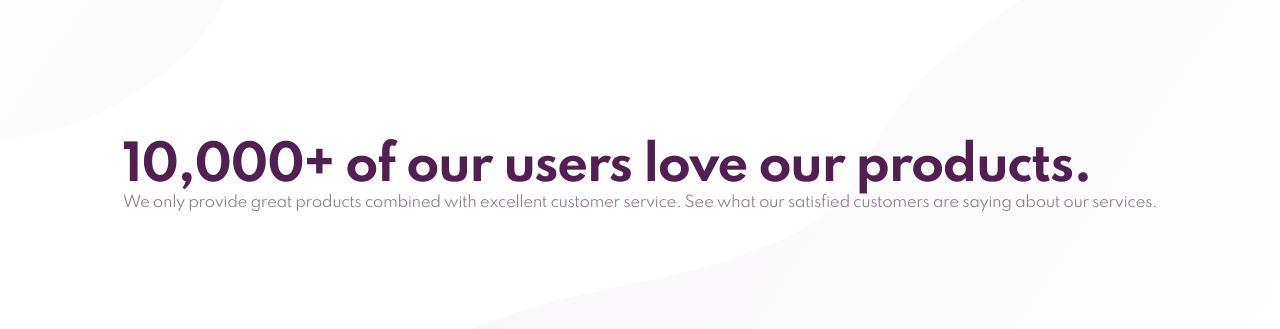
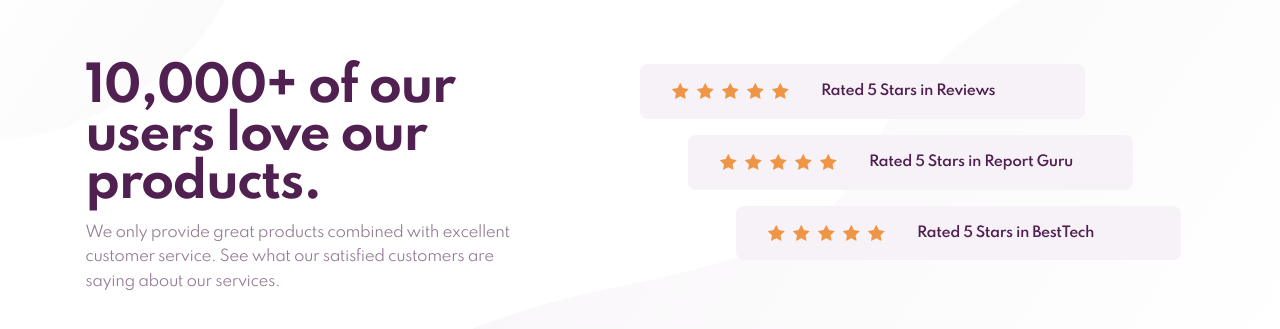
Before and after one commit to MinhKhangTran/w52s_11_vanilla_social_proof, a website: page index.html in a window 1280 px wide. Shown: the part 221-550 px from the top of the page. Drawn offline with Linux system fonts and the light colour scheme.

Commit message:
:sparkles: header section

```diff
--- a/index.html
+++ b/index.html
@@ -14,7 +14,7 @@
     <link rel="stylesheet" href="/styles/global.css" />
     <title>Frontend Mentor | Social proof section #11</title>
   </head>
-  <body>
+  <body class="container">
     <article>
       <div class="social__header">
         <div class="social__header--left">
@@ -27,8 +27,48 @@
             services.
           </p>
         </div>
-        <div class="social__header--right"></div>
+        <div class="social__header--right">
+          <!-- Review Start -->
+          <div class="review bg-light-grayish-magenta review-1">
+            <div class="review-stars">
+              <img src="./images/icon-star.svg" alt="" aria-hidden="true" />
+              <img src="./images/icon-star.svg" alt="" aria-hidden="true" />
+              <img src="./images/icon-star.svg" alt="" aria-hidden="true" />
+              <img src="./images/icon-star.svg" alt="" aria-hidden="true" />
+              <img src="./images/icon-star.svg" alt="" aria-hidden="true" />
+            </div>
+            <h2 class="h2 text-very-dark-magenta">Rated 5 Stars in Reviews</h2>
+          </div>
+          <!-- Review End -->
+          <!-- Review Start -->
+          <div class="review bg-light-grayish-magenta review-2">
+            <div class="review-stars">
+              <img src="./images/icon-star.svg" alt="" aria-hidden="true" />
+              <img src="./images/icon-star.svg" alt="" aria-hidden="true" />
+              <img src="./images/icon-star.svg" alt="" aria-hidden="true" />
+              <img src="./images/icon-star.svg" alt="" aria-hidden="true" />
+              <img src="./images/icon-star.svg" alt="" aria-hidden="true" />
+            </div>
+            <h2 class="h2 text-very-dark-magenta">
+              Rated 5 Stars in Report Guru
+            </h2>
+          </div>
+          <!-- Review End -->
+          <!-- Review Start -->
+          <div class="review bg-light-grayish-magenta review-3">
+            <div class="review-stars">
+              <img src="./images/icon-star.svg" alt="" aria-hidden="true" />
+              <img src="./images/icon-star.svg" alt="" aria-hidden="true" />
+              <img src="./images/icon-star.svg" alt="" aria-hidden="true" />
+              <img src="./images/icon-star.svg" alt="" aria-hidden="true" />
+              <img src="./images/icon-star.svg" alt="" aria-hidden="true" />
+            </div>
+            <h2 class="h2 text-very-dark-magenta">Rated 5 Stars in BestTech</h2>
+          </div>
+          <!-- Review End -->
+        </div>
       </div>
+      <div class="social__proof"></div>
     </article>
   </body>
 </html>
--- a/styles/global.css
+++ b/styles/global.css
@@ -11,7 +11,7 @@
   --very-dark-magenta: hsl(300, 43%, 22%);
   --soft-pink: hsl(333, 80%, 67%);
   --dark-grayish-magenta: hsl(303, 10%, 53%);
-  --light-grayish-magenta: hsl(303, 10%, 53%);
+  --light-grayish-magenta: hsl(300, 24%, 96%);
   --white: hsl(0, 0%, 100%);
 
   /* font-sizes */
@@ -20,7 +20,7 @@
   --body: 0.875rem;
 }
 
-@media (min-width: 420px) {
+@media (min-width: 768px) {
   :root {
     /* font-sizes */
     --h1: 3rem;
@@ -37,6 +37,18 @@ body {
   display: grid;
   place-items: center;
   height: 100vh;
+  background: url(../images/bg-pattern-top-mobile.svg),
+    url(../images/bg-pattern-bottom-mobile.svg);
+  background-repeat: no-repeat, no-repeat;
+  background-position: top left, bottom right;
+}
+@media (min-width: 768px) {
+  body {
+    background: url(../images/bg-pattern-top-desktop.svg),
+      url(../images/bg-pattern-bottom-desktop.svg);
+    background-repeat: no-repeat, no-repeat;
+    background-position: top left, bottom right;
+  }
 }
 
 /* ----------------------------- */
@@ -153,7 +165,7 @@ ul {
   line-height: 100%;
   letter-spacing: -0.032em;
 }
-@media (min-width: 420px) {
+@media (min-width: 768px) {
   .h1 {
     font-weight: 700;
     line-height: 100%;
@@ -207,10 +219,73 @@ ul {
 .text-soft-pink {
   color: var(--soft-pink);
 }
+article {
+  width: 100%;
+}
+.social__header {
+  display: flex;
+  flex-direction: column;
+  gap: 2.5rem;
+}
+h1 {
+  text-align: center;
+}
+.subtitle {
+  text-align: center;
+  padding-top: 1.5rem;
+}
 
-body {
-  background: url(../images/bg-pattern-top-desktop.svg),
-    url(../images/bg-pattern-bottom-desktop.svg);
-  background-repeat: no-repeat, no-repeat;
-  background-position: top left, bottom right;
+.review {
+  display: flex;
+  gap: 0.625rem;
+  align-items: center;
+  padding-block: 1rem 0.625rem;
+  border-radius: 8px;
+  width: 100%;
+  max-width: 445px;
+  flex-direction: column;
 }
+.review-stars {
+  display: flex;
+  gap: 0.5rem;
+  align-items: center;
+}
+.review-2 {
+  margin-block: 1rem;
+}
+
+/* Component */
+@media (min-width: 768px) {
+  article {
+    width: 100%;
+  }
+  .social__header {
+    flex-direction: row;
+    gap: 0;
+  }
+  .social__header--left,
+  .social__header--right {
+    width: 50%;
+  }
+  h1 {
+    width: 410px;
+    text-align: left;
+  }
+  .subtitle {
+    width: 430px;
+    padding-top: 0.8125rem;
+    text-align: left;
+  }
+  .review {
+    flex-direction: row;
+    gap: 2rem;
+    padding-block: 1rem;
+    padding-left: 2rem;
+  }
+  .review-2 {
+    margin-left: 3rem;
+  }
+  .review-3 {
+    margin-left: 6rem;
+  }
+}
```
